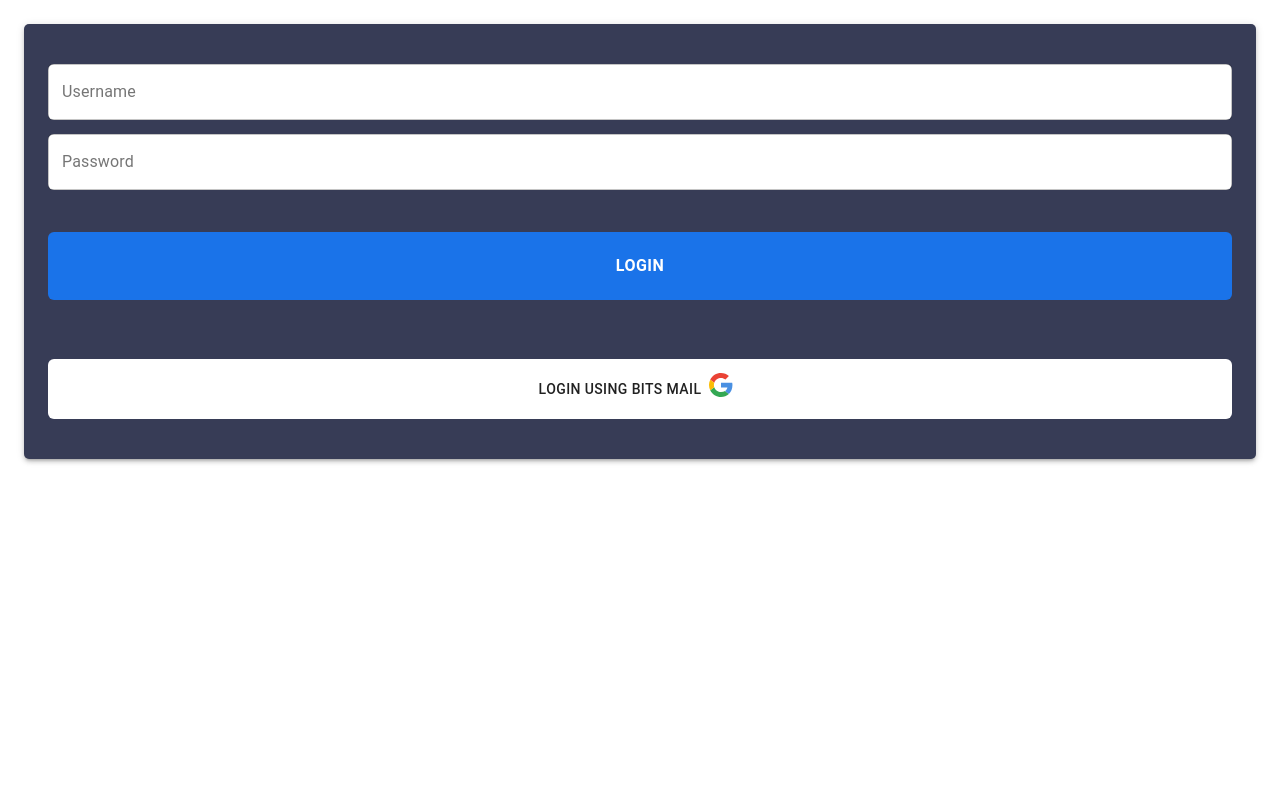
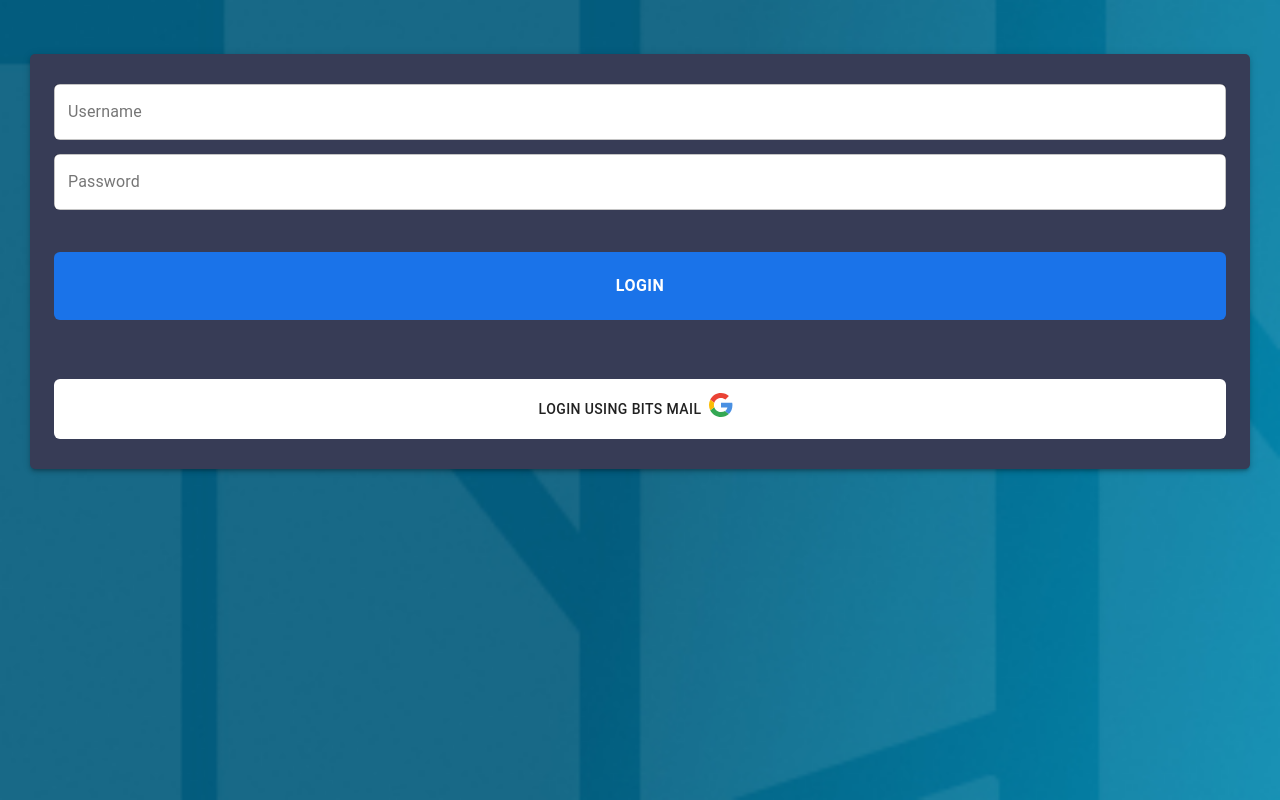
Before and after one commit to bitsacm/stock-market-simulation-2021, a React (Create React App) app: page /login in a window 1280 px wide. Built offline with nearby package versions, Linux system fonts and the light colour scheme.

Commit message:
Added background

```diff
--- a/package.json
+++ b/package.json
@@ -4,7 +4,6 @@
   "private": true,
   "dependencies": {
     "@material-ui/core": "4.11.3",
-    "@material-ui/icons": "4.11.2",
     "@testing-library/jest-dom": "^5.11.4",
     "@testing-library/react": "^11.1.0",
     "@testing-library/user-event": "^12.1.10",
--- a/src/pages/LoginPage/LoginPage.css
+++ b/src/pages/LoginPage/LoginPage.css
@@ -0,0 +1,3 @@
+#root {
+  background-image: url("bg.jpg");
+}
--- a/src/pages/LoginPage/LoginPage.js
+++ b/src/pages/LoginPage/LoginPage.js
@@ -4,9 +4,21 @@ import TextField from "@material-ui/core/TextField";
 import Container from "@material-ui/core/Container";
 import Paper from "@material-ui/core/Paper";
 import Box from "@material-ui/core/Box";
+import CssBaseline from "@material-ui/core/CssBaseline";
+import Image from "./bg.jpg";
 import { makeStyles } from "@material-ui/core/styles";
 
 const useStyles = makeStyles((theme) => ({
+  root: {
+    height: "100vh",
+    backgroundImage: `url(${Image})`,
+    backgroundSize: "cover",
+    padding: "30px"
+  },
+  bgContainer: {
+    backgroundImage: `url(${Image})`,
+    backgroundSize: "cover"
+  },
   bluePaper: {
     backgroundColor: "#373C56",
     borderRadius: 5
@@ -23,7 +35,7 @@ const useStyles = makeStyles((theme) => ({
   },
   loginMail: {
     marginTop: "35px",
-    marginBottom: "40px",
+    marginBottom: "30px",
     variant: "contained",
     backgroundColor: "white",
     borderRadius: 6
@@ -31,7 +43,7 @@ const useStyles = makeStyles((theme) => ({
   textField1: {
     backgroundColor: "#FFFFFF",
     borderRadius: 6,
-    marginTop: "40px"
+    marginTop: "30px"
   },
   textField2: {
     backgroundColor: "#FFFFFF",
@@ -43,7 +55,8 @@ const useStyles = makeStyles((theme) => ({
 export default function LoginPage() {
   const classes = useStyles();
   return (
-    <Container>
+    <Container className={classes.root}>
+      <CssBaseline />
       <Paper elevation={3} className={classes.bluePaper}>
         <form noValidate>
           <Box m={3}>
```
Also changed, not shown: src/pages/LoginPage/bg.jpg (added).
